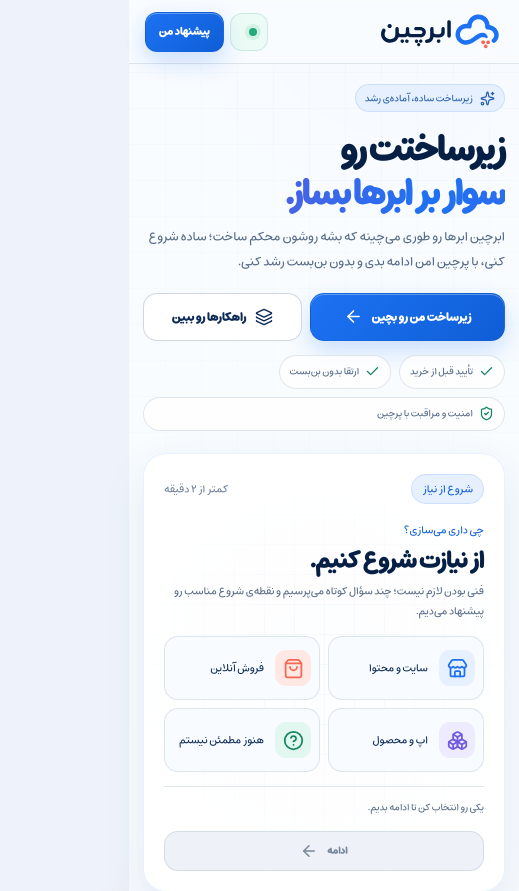
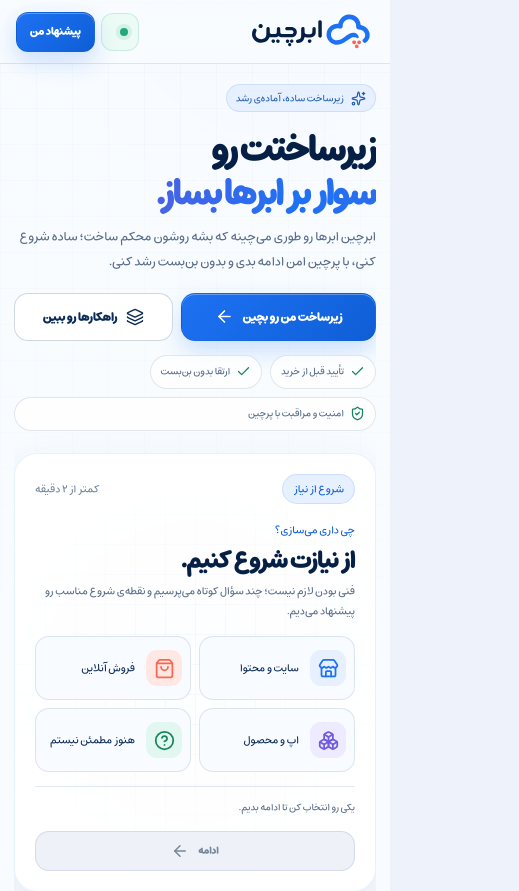
Before and after one commit to Mhzs20/AbrChin, a Next.js app: page / in a window 390 px wide. Shown: the top 891 px of the page, 519 px wide, since content can reach past the window. Built offline with nearby package versions, Linux system fonts and the light colour scheme.

Commit message:
Fix mobile horizontal overflow

```diff
--- a/app/globals.css
+++ b/app/globals.css
@@ -2361,11 +2361,19 @@
 }
 
 @media (max-width: 980px) {
+  html,
+  body,
+  .app-canvas,
+  .site-shell {
+    overflow-x: clip;
+    overflow-y: visible;
+  }
+
   .app-canvas {
     display: block;
     min-height: 100dvh;
     padding: 0;
-    overflow: visible;
+    overflow-y: visible;
     background: linear-gradient(145deg, #f8faff, #eef5ff);
   }
 
@@ -2378,7 +2386,8 @@
     width: 100%;
     height: auto;
     min-height: 100dvh;
-    overflow: visible;
+    overflow-x: clip;
+    overflow-y: visible;
     border: 0;
     border-radius: 0;
     box-shadow: none;
@@ -2428,12 +2437,20 @@
   .page-stage {
     min-height: calc(100dvh - 64px);
     padding: 20px 18px 98px;
-    overflow: visible;
+    width: 100%;
+    max-width: 100%;
+    min-width: 0;
+    overflow-x: clip;
+    overflow-y: visible;
   }
 
   .page-transition,
   .page-view {
+    width: 100%;
+    max-width: 100%;
+    min-width: 0;
     min-height: 0;
+    overflow-x: clip;
   }
 
   .mobile-navigation {
@@ -2607,12 +2624,18 @@
 
   .compass-page {
     display: block;
+    width: 100%;
+    max-width: 100%;
+    min-width: 0;
   }
 
   .wizard-main {
     min-height: 0;
     justify-content: flex-start;
     padding: 0;
+    width: 100%;
+    max-width: 100%;
+    min-width: 0;
   }
 
   .wizard-heading h1 {
@@ -2864,6 +2887,20 @@
   .faq-panel {
     padding: 17px;
     border-radius: 21px;
+  }
+
+  @supports not (overflow: clip) {
+    html,
+    body,
+    .app-canvas,
+    .site-shell,
+    .page-stage,
+    .page-transition,
+    .page-view,
+    .compass-page,
+    .wizard-main {
+      overflow-x: hidden;
+    }
   }
 }
 
```
